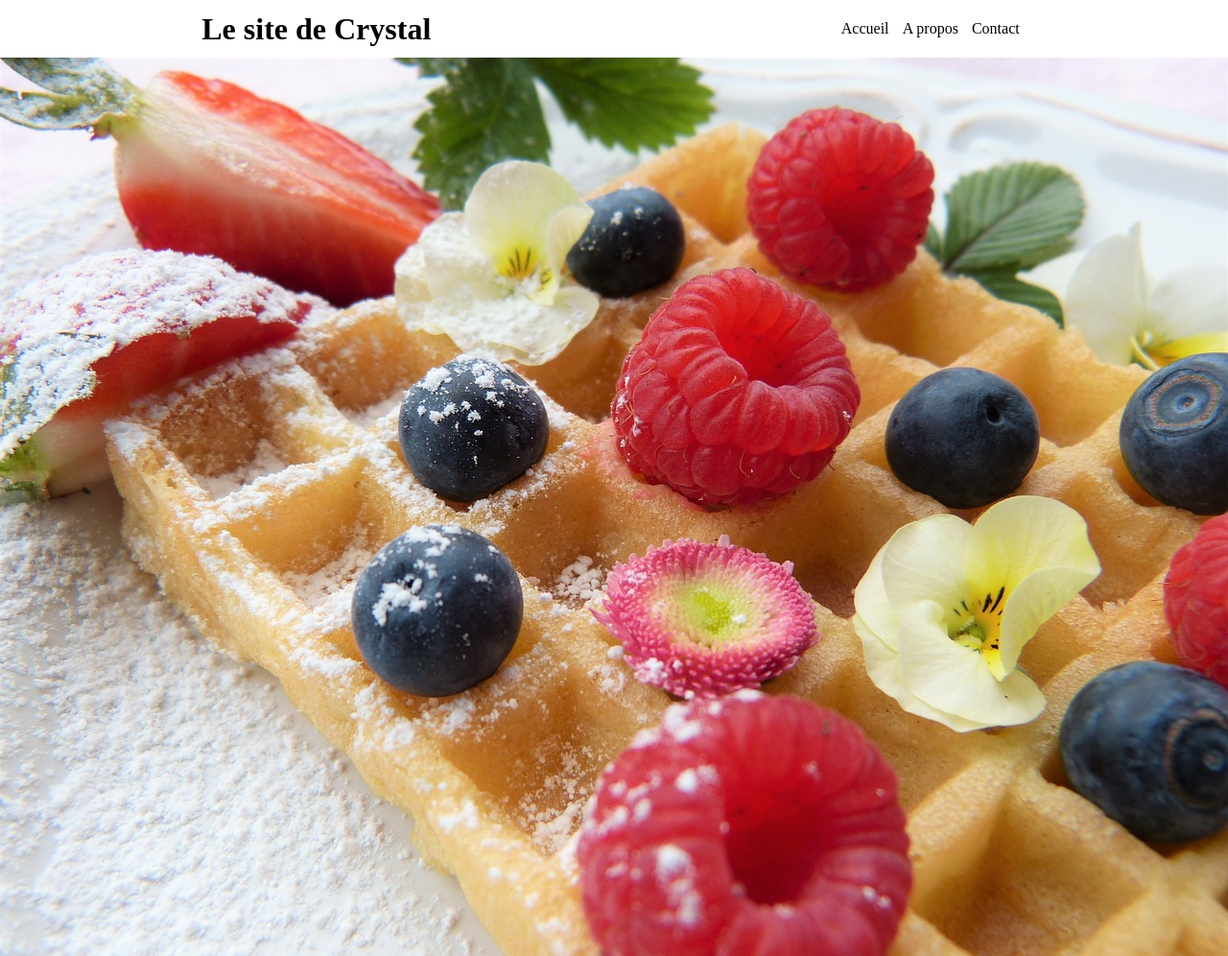
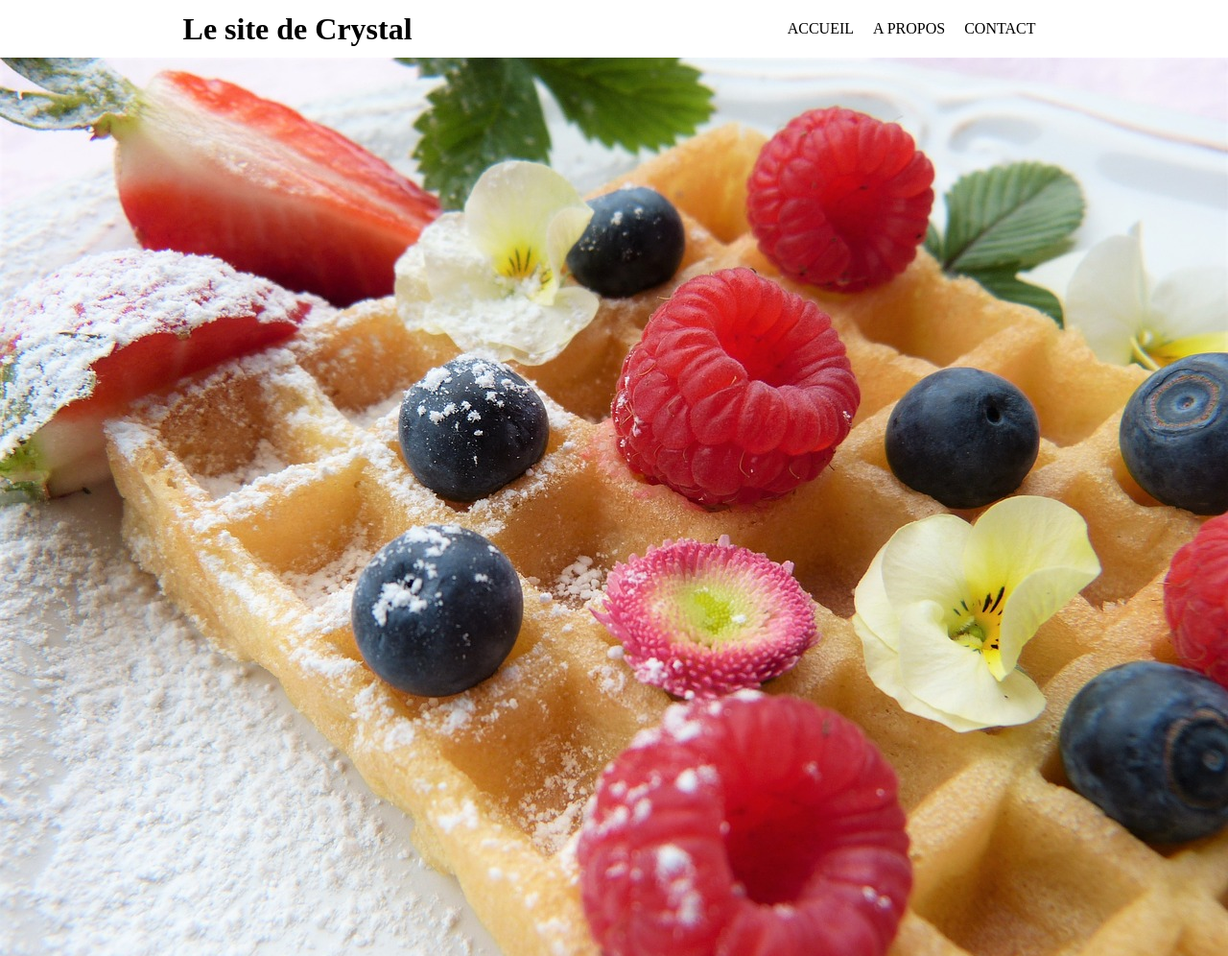
Before and after one commit to Nepheny/DWM10_htmlStarterKit, a plain HTML site: page index.html in a window 1280 px wide. Shown: the top 996 px of the page at 96% size. Drawn offline with Linux system fonts and the light colour scheme.

Commit message:
First styling of header finished

```diff
--- a/index.html
+++ b/index.html
@@ -11,11 +11,11 @@
             <!-- Titre du site -->
             <h1 class="no-padding-margin" id="logo-title">Le site de Crystal</h1>
             <!-- Navigation -->
-            <nav class="flex-base flex-center">
-                <ul class="flex-base flex-center no-padding-margin list-no-style menu-buttons">
-                    <li><a href="#">Accueil</a></li>
-                    <li><a href="#">A propos</a></li>
-                    <li><a href="#">Contact</a></li>
+            <nav class="flex-base flex-center full-height">
+                <ul class="flex-base no-padding-margin list-no-style menu-buttons full-height">
+                    <li class="flex-base flex-center full-height"><a class="flex-center" href="#">Accueil</a></li>
+                    <li class="flex-base flex-center full-height"><a class="flex-center" href="#">A propos</a></li>
+                    <li class="flex-base flex-center full-height"><a class="flex-center" href="#">Contact</a></li>
                 </ul>
             </nav>
         </header>
--- a/style.css
+++ b/style.css
@@ -2,7 +2,7 @@ header{
     height: 60px;
 }
 ul.flex-center{
-    width: 200px;
+    width: 300px;
 }
 .flex-base{
     display: flex;
@@ -12,9 +12,22 @@ ul.flex-center{
 .flex-center{
     align-items: center;
 }
+.full-height{
+    height: 100%;
+}
+.menu-buttons>li{
+    padding: 0 10px;
+}
 .menu-buttons>li>a{
+    color: black;
     text-decoration: none;
-    color: black;
+    text-transform: uppercase;
+}
+.menu-buttons>li:hover{
+    background-color: black;
+}
+.menu-buttons>li:hover>a{
+    color: white;
 }
 .no-padding-margin{
     margin: 0;
```
